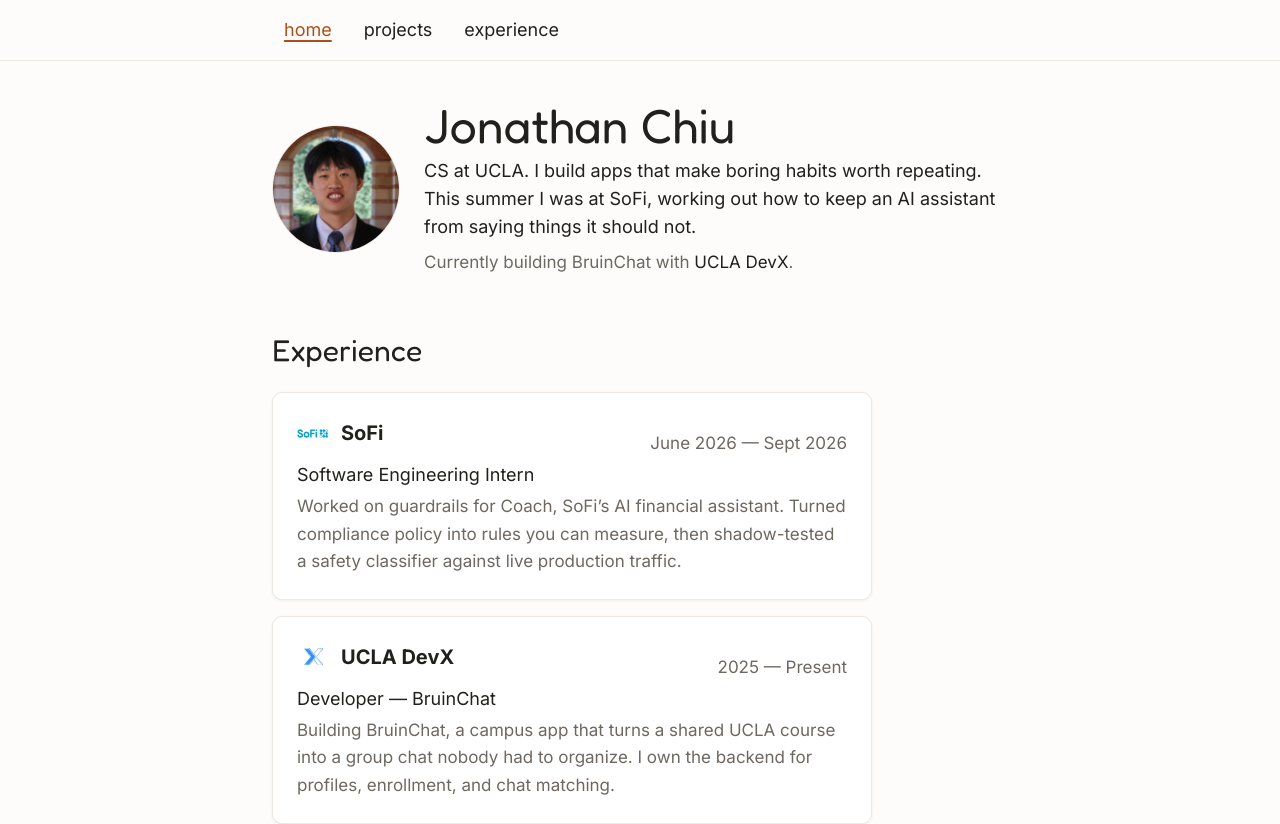
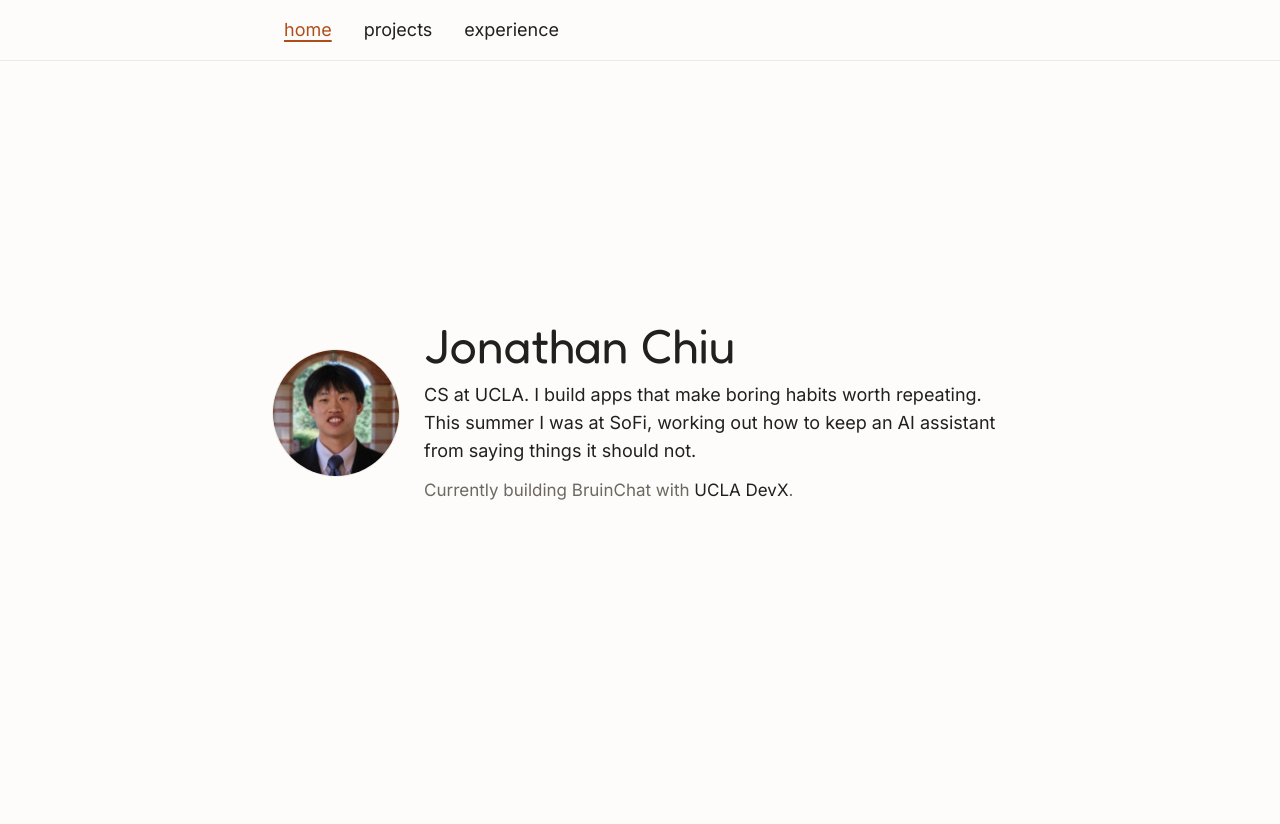
Before and after one commit to jonathantchiu/site, a Next.js app: page / in a window 1280 px wide. Shown: the top 824 px of the page. Built offline with nearby package versions, Linux system fonts and the light colour scheme.

Commit message:
style: give the hero most of the first screen and center it
The traveling cat handed off to Experience immediately on load because
Experience started above the fold. The hero now fills most of the viewport
and centers its content, so the reader scrolls before the cat moves.

```diff
--- a/app/page.tsx
+++ b/app/page.tsx
@@ -30,7 +30,14 @@
 
   return (
     <>
-      <section id="hero" className="flex flex-col items-start gap-6 sm:flex-row sm:items-center">
+      {/* The hero owns most of the first screen so the traveling cat does not
+          hand off to Experience the instant the page loads: the reader scrolls
+          a little first. min-h is viewport-relative rather than a fixed height
+          so short phone screens do not push the content off. */}
+      <section
+        id="hero"
+        className="flex min-h-[70vh] flex-col items-start justify-center gap-6 py-10 sm:min-h-[78vh] sm:flex-row sm:items-center sm:py-16"
+      >
         <img
           src={assetPath('/profile.webp')}
           alt="Jonathan Chiu"
@@ -42,12 +49,12 @@
           <h1 className="font-[family-name:var(--font-display)] text-4xl sm:text-5xl">
             Jonathan Chiu
           </h1>
-          <p className="mt-2 max-w-measure text-lg">
+          <p className="mt-3 max-w-measure text-lg">
             CS at UCLA. I build apps that make boring habits worth repeating.
             This summer I was at SoFi, working out how to keep an AI assistant
             from saying things it should not.
           </p>
-          <p className="mt-2 max-w-measure text-muted">
+          <p className="mt-3 max-w-measure text-muted">
             Currently building BruinChat with{' '}
             <span className="text-ink">UCLA DevX</span>.
           </p>
@@ -55,7 +62,7 @@
         <MascotScene />
       </section>
 
-      <section id="experience" className="mt-14">
+      <section id="experience" className="mt-20 sm:mt-24">
         <div className="flex flex-col items-stretch gap-3 sm:flex-row sm:items-start sm:justify-between sm:gap-4">
           <div className="min-w-0 flex-1">
             <BoxReveal>
```
